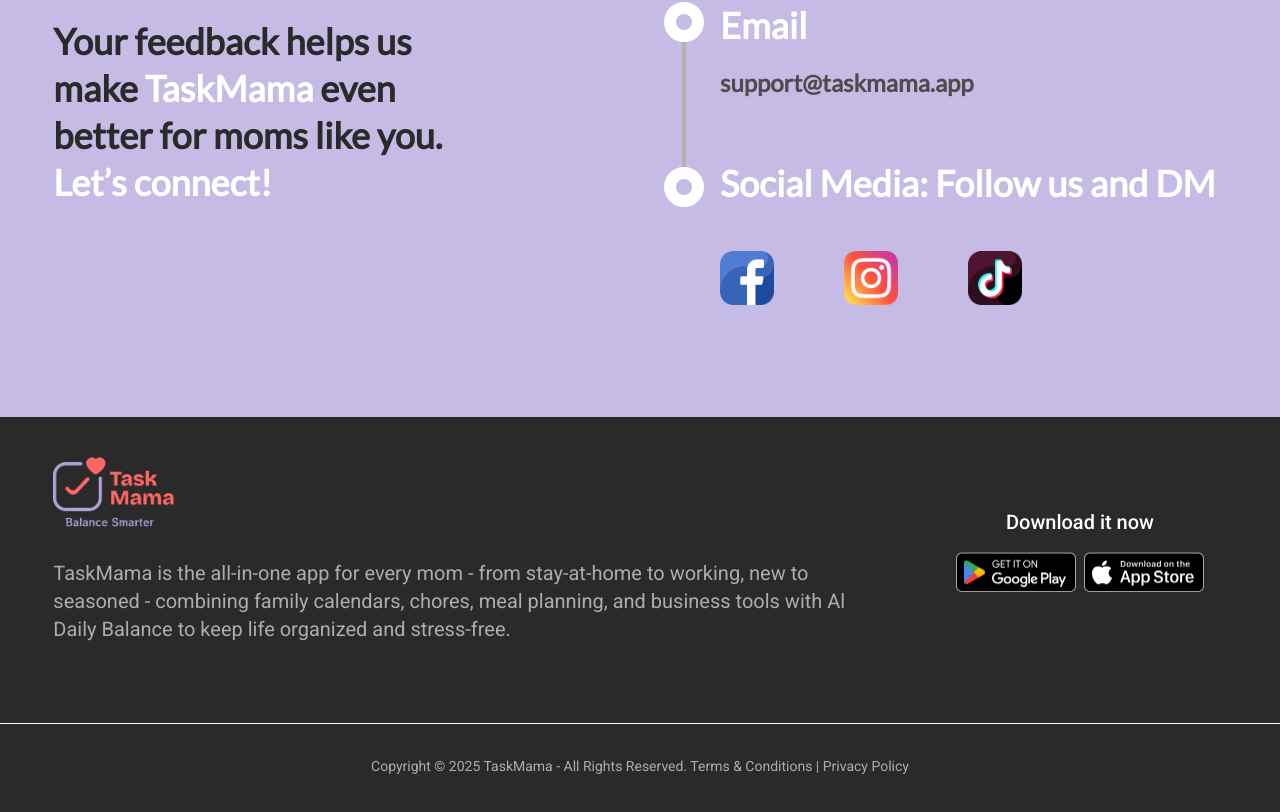
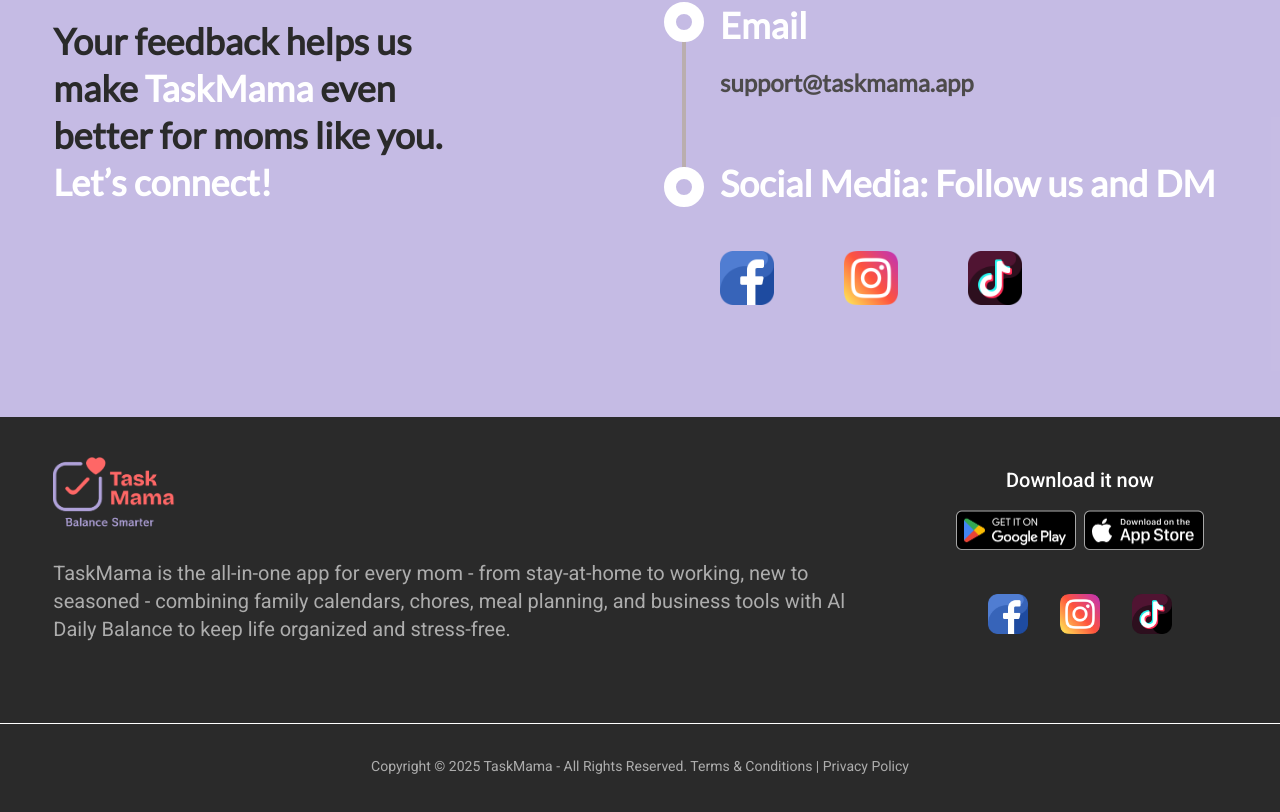
Before and after one commit to alaminislam34/task-mama-landing-page, a Next.js app: page /contact in a window 1280 px wide. Shown: the part 1408-2220 px from the top of the page. Built offline with nearby package versions, Linux system fonts and the light colour scheme; no server answers.

Commit message:
added some changes

```diff
--- a/package.json
+++ b/package.json
@@ -10,6 +10,7 @@
   },
   "dependencies": {
     "@next-auth/mongodb-adapter": "^1.1.3",
+    "@react-email/render": "^1.3.2",
     "@stripe/stripe-js": "^7.9.0",
     "axios": "^1.12.2",
     "bcryptjs": "^3.0.2",
@@ -27,6 +28,7 @@
     "react-icons": "^5.5.0",
     "react-modal": "^3.16.3",
     "react-toastify": "^11.0.5",
+    "resend": "^6.1.2",
     "stripe": "^18.5.0",
     "swiper": "^12.0.1"
   },
--- a/src/app/components/Footer/Footer.jsx
+++ b/src/app/components/Footer/Footer.jsx
@@ -49,6 +49,36 @@
                 />
               </a>
             </div>
+            <div className="flex flex-row gap-8 mt-6 md:mt-8 lg:mt-11">
+              {/* Todo */}
+              <a href="https://www.facebook.com/share/1Jo9bH967Z/?mibextid=wwXIfr">
+                <Image
+                  src={"/icons/facebook.jpg"}
+                  height={60}
+                  width={60}
+                  alt="Social icon"
+                  className="h-[34px] md:h-[34px] lg:h-[40px] w-[34px] md:w-[34px] lg:w-[40px] object-cover"
+                />
+              </a>
+              <a href="https://www.instagram.com/task_mama?igsh=NW5pcGU4aGlkNTkz&utm_source=qr">
+                <Image
+                  src={"/icons/instagram.jpg"}
+                  height={60}
+                  width={60}
+                  alt="Social icon"
+                  className="h-[34px] md:h-[34px] lg:h-[40px] w-[34px] md:w-[34px] lg:w-[40px] object-cover"
+                />
+              </a>
+              <a href="https://www.tiktok.com/@taskmama?_t=ZP-90KpvBisqad&_r=1">
+                <Image
+                  src={"/icons/tiktok.jpg"}
+                  height={60}
+                  width={60}
+                  alt="Social icon"
+                  className="h-[34px] md:h-[34px] lg:h-[40px] w-[34px] md:w-[34px] lg:w-[40px] object-cover"
+                />
+              </a>
+            </div>
           </div>
         </div>
       </div>
--- a/src/app/contact/components/Support.jsx
+++ b/src/app/contact/components/Support.jsx
@@ -45,7 +45,7 @@
           </div>
           <div className="ml-14 flex flex-row items-center gap-14 lg:gap-[70px] mt-6 md:mt-8 lg:mt-11">
             {/* Todo */}
-            <a href="#">
+            <a href="https://www.facebook.com/share/1Jo9bH967Z/?mibextid=wwXIfr">
               <Image
                 src={"/icons/facebook.jpg"}
                 height={60}
@@ -54,7 +54,7 @@
                 className="h-[34px] md:h-[44px] lg:h-[54px] w-[34px] md:w-[44px] lg:w-[54px] object-cover"
               />
             </a>
-            <a href="#">
+            <a href="https://www.instagram.com/task_mama?igsh=NW5pcGU4aGlkNTkz&utm_source=qr">
               <Image
                 src={"/icons/instagram.jpg"}
                 height={60}
@@ -63,7 +63,7 @@
                 className="h-[34px] md:h-[44px] lg:h-[54px] w-[34px] md:w-[44px] lg:w-[54px] object-cover"
               />
             </a>
-            <a href="#">
+            <a href="https://www.tiktok.com/@taskmama?_t=ZP-90KpvBisqad&_r=1">
               <Image
                 src={"/icons/tiktok.jpg"}
                 height={60}
```
Also changed, not shown: src/app/components/HomePage/PricingSection.jsx (+20 -28 lines), public/images/map.png, 1 other file (tests, documents, lock files or other folders).
